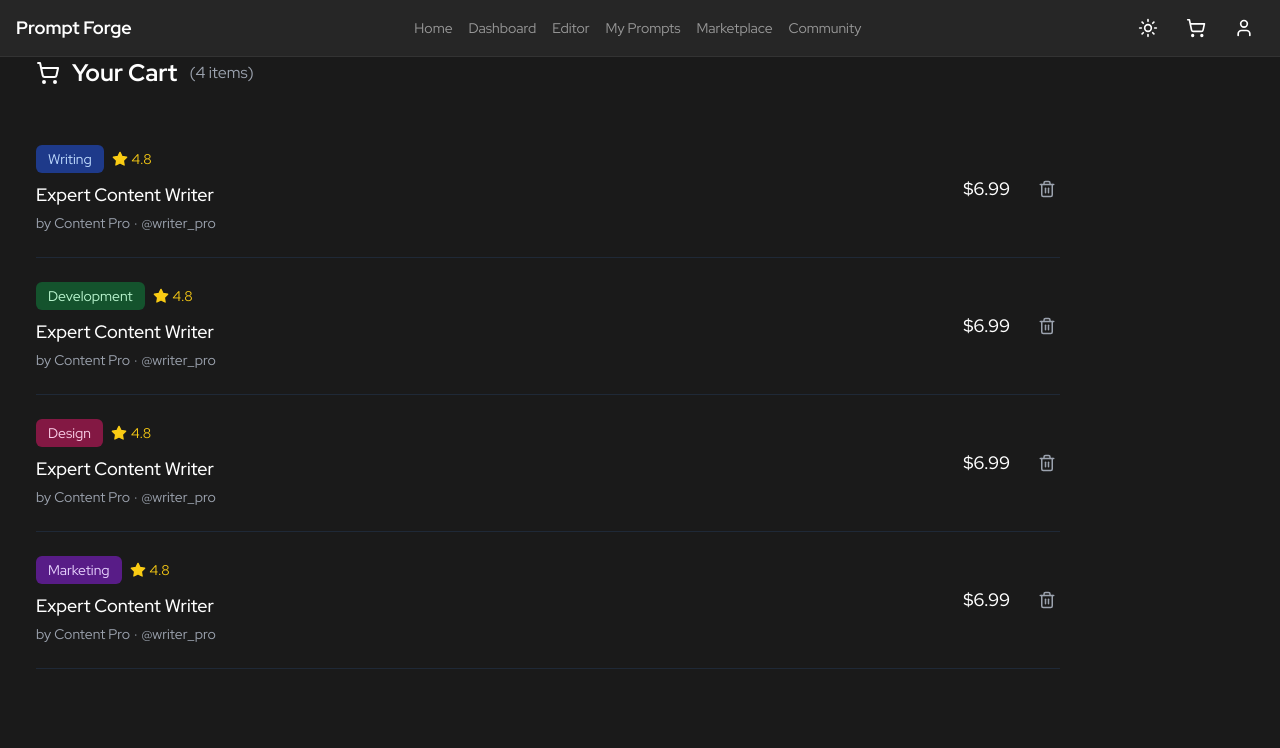
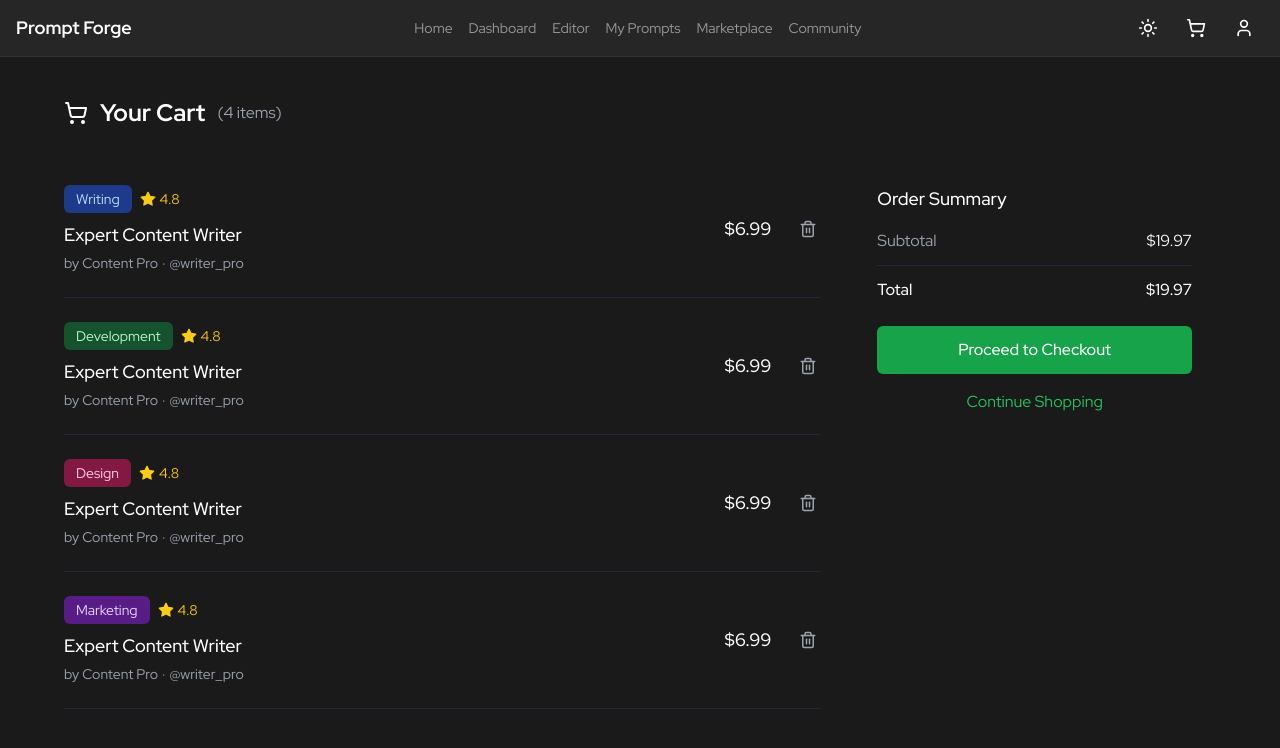
Before and after one commit to COS301-SE-2025/Prompt-Forge, a React (Vite) app in the folder frontend/: page /cart in a window 1280 px wide. Shown: the top 748 px of the page. Built offline with nearby package versions, Linux system fonts and the light colour scheme.

Commit message:
Added the cart summary

```diff
--- a/frontend/src/pages/CartPage.tsx
+++ b/frontend/src/pages/CartPage.tsx
@@ -1,21 +1,21 @@
 import { ShoppingCartIcon, StarIcon, Trash2Icon } from 'lucide-react';
 
 export default function CartPage(){
-
-  return <div className="w-full max-w-5xl mx-9">
+    return <div className="w-full pt-10 px-16 mx-auto" >
       <div className="flex items-center mb-8">
         <ShoppingCartIcon className="mr-3" size={24} />
         <h1 className="text-2xl font-bold">Your Cart</h1>
         <span className="ml-3 text-gray-400">(4 items)</span>
       </div>
-        <div>
+      <div className="grid grid-cols-1 lg:grid-cols-3 gap-8">
+        <div className="lg:col-span-2">
             <div className="flex flex-col md:flex-row justify-between items-start md:items-center py-6 border-b border-gray-800">
                 <div className="flex-1">
                     <div className="flex items-center space-x-2 mb-2">
                         <span className={`px-3 py-1 text-sm rounded-md bg-blue-900 text-blue-200`}>
                         Writing
                         </span>
-                        <div className="flex items-center text-rating">
+                        <div className="flex items-center text-yellow-400">
                             <StarIcon size={16} fill="currentColor" />
                             <span className="ml-1 text-sm">4.8</span>
                         </div>
@@ -40,7 +40,7 @@ export default function CartPage(){
                         <span className={`px-3 py-1 text-sm rounded-md bg-green-900 text-green-200`}>
                             Development
                         </span>
-                        <div className="flex items-center text-rating">
+                        <div className="flex items-center text-yellow-400">
                             <StarIcon size={16} fill="currentColor" />
                             <span className="ml-1 text-sm">4.8</span>
                         </div>
@@ -65,7 +65,7 @@ export default function CartPage(){
                           <span className={`px-3 py-1 text-sm rounded-md bg-pink-900 text-pink-200`}>
                         Design
                         </span>
-                        <div className="flex items-center text-rating">
+                        <div className="flex items-center text-yellow-400">
                             <StarIcon size={16} fill="currentColor" />
                             <span className="ml-1 text-sm">4.8</span>
                         </div>
@@ -90,7 +90,7 @@ export default function CartPage(){
                           <span className={`px-3 py-1 text-sm rounded-md bg-purple-900 text-purple-200`}>
                           Marketing
                         </span>
-                        <div className="flex items-center text-rating">
+                        <div className="flex items-center text-yellow-400">
                             <StarIcon size={16} fill="currentColor" />
                             <span className="ml-1 text-sm">4.8</span>
                         </div>
@@ -110,5 +110,25 @@ export default function CartPage(){
                 </div>
             </div>
         </div>
-    </div>;
-};
+        <div className="bg-[#1a1a1a] rounded-lg p-6">
+            <h3 className="text-lg font-medium mb-4">Order Summary</h3>
+            <div className="space-y-3 mb-6">
+                <div className="flex justify-between">
+                    <span className="text-gray-400">Subtotal</span>
+                    <span>$19.97</span>
+                </div>
+                <div className="border-t border-gray-800 pt-3 flex justify-between font-medium">
+                    <span>Total</span>
+                    <span>$19.97</span>
+                </div>
+            </div>
+            <button className="w-full bg-green-600 hover:bg-green-700 text-white py-3 rounded-md font-medium transition-colors">
+                Proceed to Checkout
+            </button>
+            <button className="w-full text-center mt-4 text-green-500 hover:text-green-400">
+                Continue Shopping
+            </button>
+        </div>
+      </div>
+    </div>
+}
```
